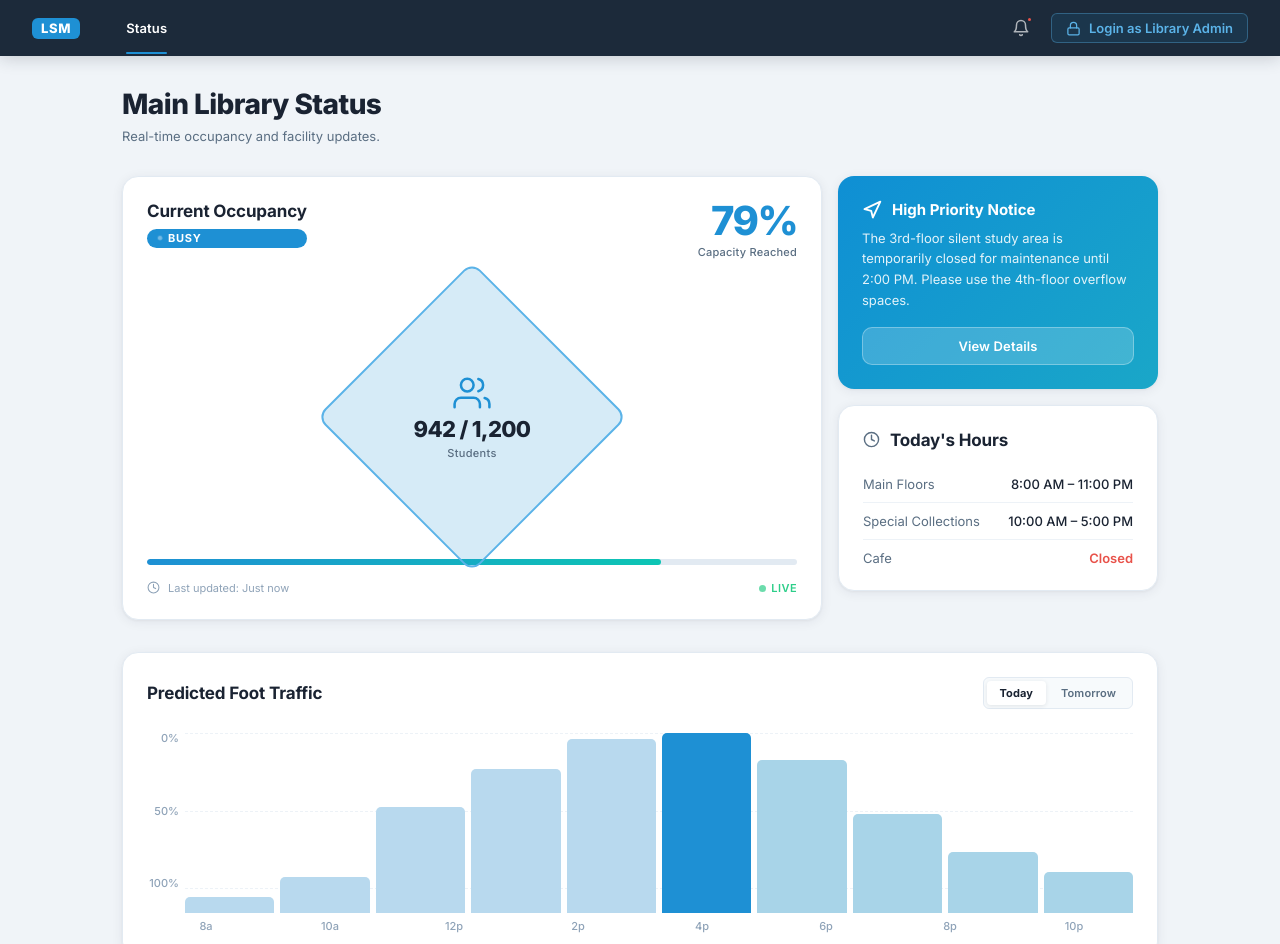
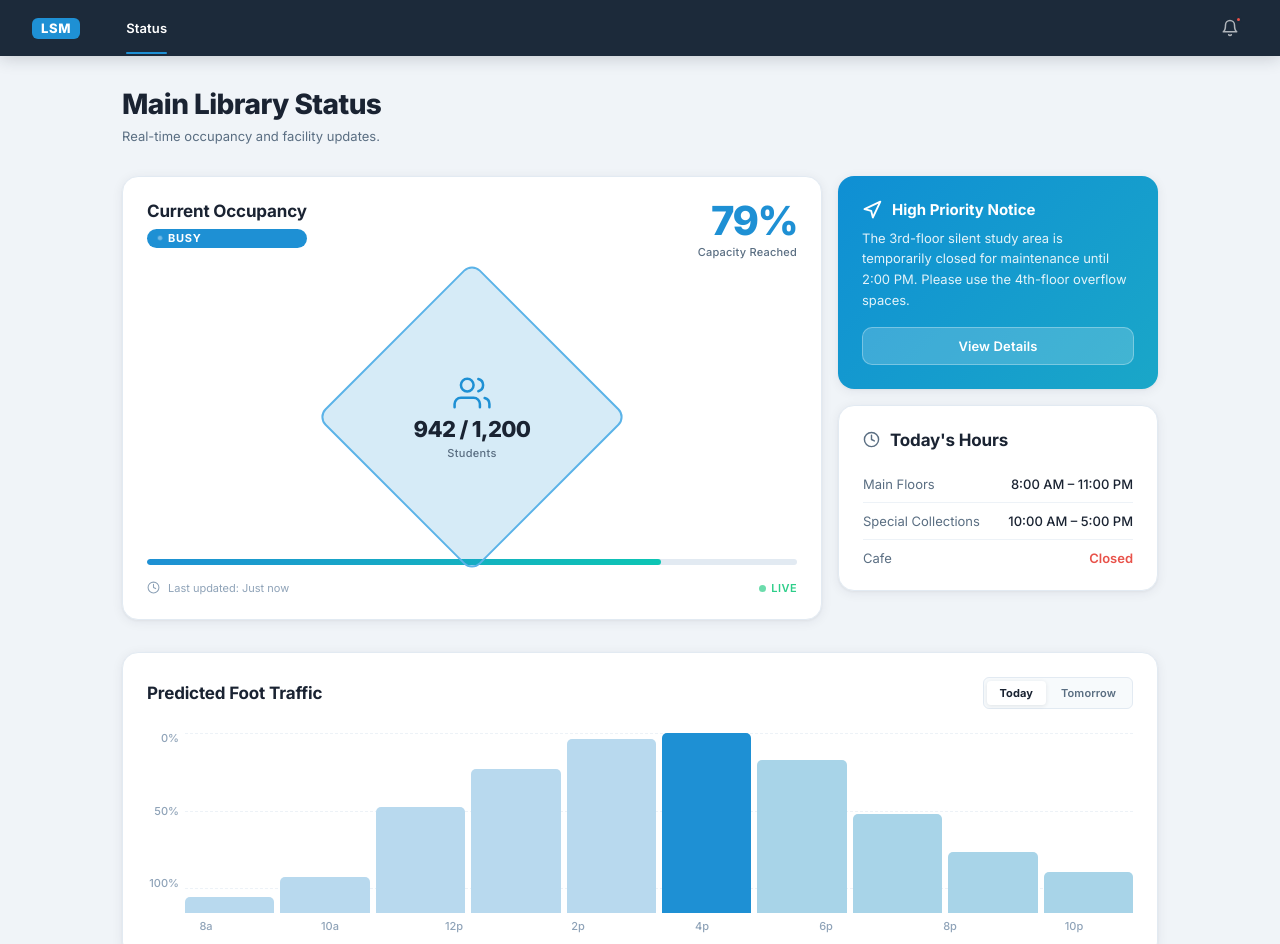
Before and after one commit to HarrisonDebz/Library-S-M, a website built with Vite: page ui/index.html in a window 1280 px wide. Shown: the top 944 px of the page. Built offline with nearby package versions, Linux system fonts and the light colour scheme.

```diff
--- a/ui/index.html
+++ b/ui/index.html
@@ -29,13 +29,6 @@
         <span class="nav__notif-dot" id="nav-notif-dot" aria-label="Unread notifications"></span>
       </button>
 
-      <a href="admin.html" class="nav__admin-btn" id="btn-admin-login" aria-label="Login as Library Admin">
-        <svg width="15" height="15" viewBox="0 0 24 24" fill="none" stroke="currentColor" stroke-width="2" stroke-linecap="round" stroke-linejoin="round" aria-hidden="true">
-          <rect x="3" y="11" width="18" height="11" rx="2" ry="2"/>
-          <path d="M7 11V7a5 5 0 0 1 10 0v4"/>
-        </svg>
-        <span>Login as Library Admin</span>
-      </a>
     </div>
   </nav>
 
```
